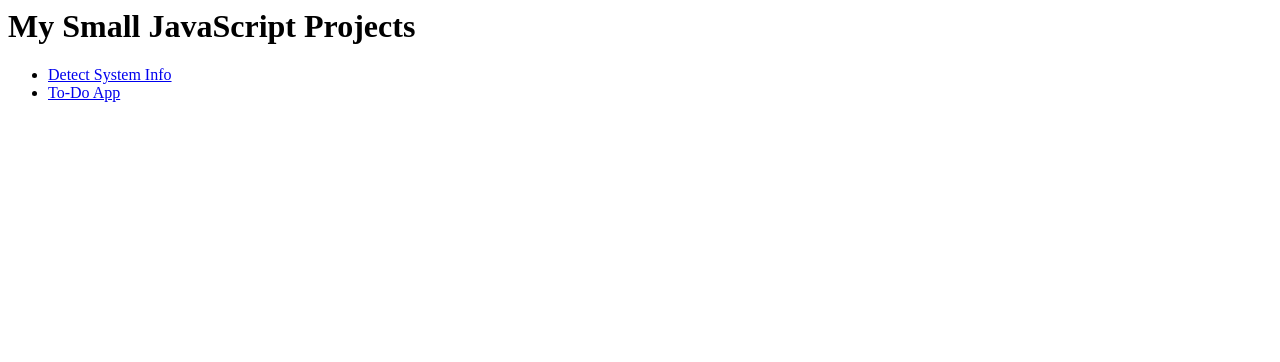
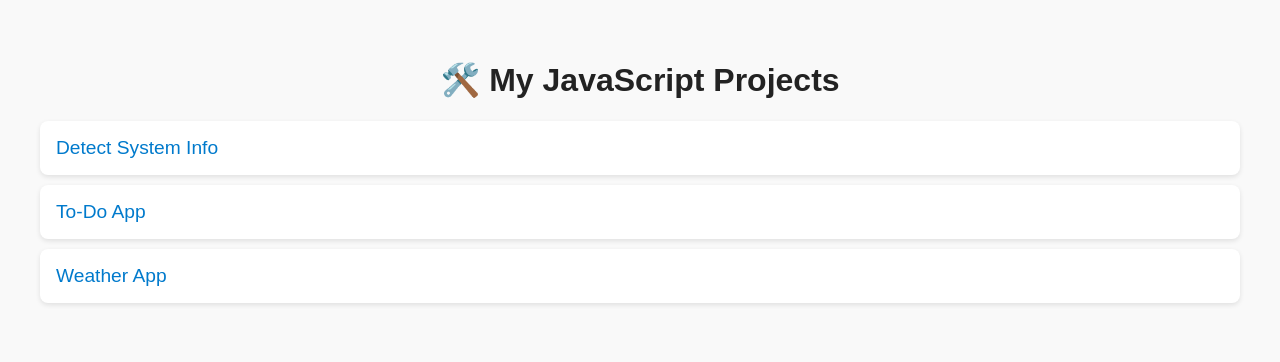
Before and after one commit to Manojkadam8/Youtube-Project, a plain HTML site: page Index.html in a window 1280 px wide. Drawn offline with Linux system fonts and the light colour scheme.

Commit message:
Update Index.html

```diff
--- a/Index.html
+++ b/Index.html
@@ -1,5 +1,51 @@
-<h1>My Small JavaScript Projects</h1>
-<ul>
-  <li><a href="detect-system-info/">Detect System Info</a></li>
-  <li><a href="todo-app/">To-Do App</a></li>
-</ul>
+<!DOCTYPE html>
+<html lang="en">
+<head>
+  <meta charset="UTF-8" />
+  <meta name="viewport" content="width=device-width, initial-scale=1.0"/>
+  <title>My JavaScript Projects</title>
+  <style>
+    body {
+      font-family: Arial, sans-serif;
+      padding: 2rem;
+      background-color: #f9f9f9;
+      color: #333;
+    }
+    h1 {
+      text-align: center;
+      color: #222;
+    }
+    ul {
+      list-style: none;
+      padding: 0;
+    }
+    li {
+      background: #fff;
+      margin: 10px 0;
+      padding: 1rem;
+      border-radius: 8px;
+      box-shadow: 0 2px 5px rgba(0,0,0,0.1);
+      transition: 0.2s;
+    }
+    li:hover {
+      transform: scale(1.02);
+    }
+    a {
+      text-decoration: none;
+      color: #007acc;
+      font-size: 1.2rem;
+    }
+  </style>
+</head>
+<body>
+
+  <h1>🛠️ My JavaScript Projects</h1>
+  <ul>
+    <li><a href="detect-system-info/">Detect System Info</a></li>
+    <li><a href="todo-app/">To-Do App</a></li>
+    <li><a href="weather-app/">Weather App</a></li>
+    <!-- Add more project links here -->
+  </ul>
+
+</body>
+</html>
```
